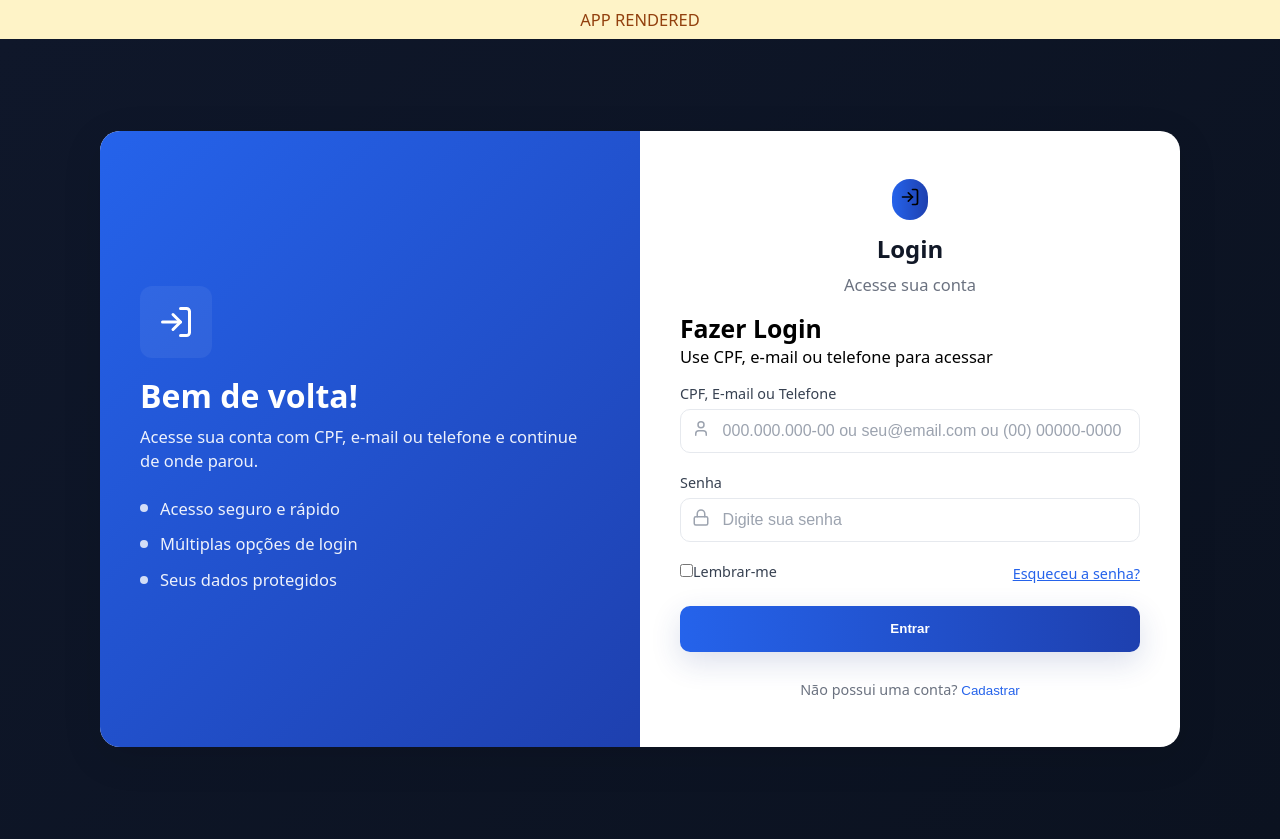
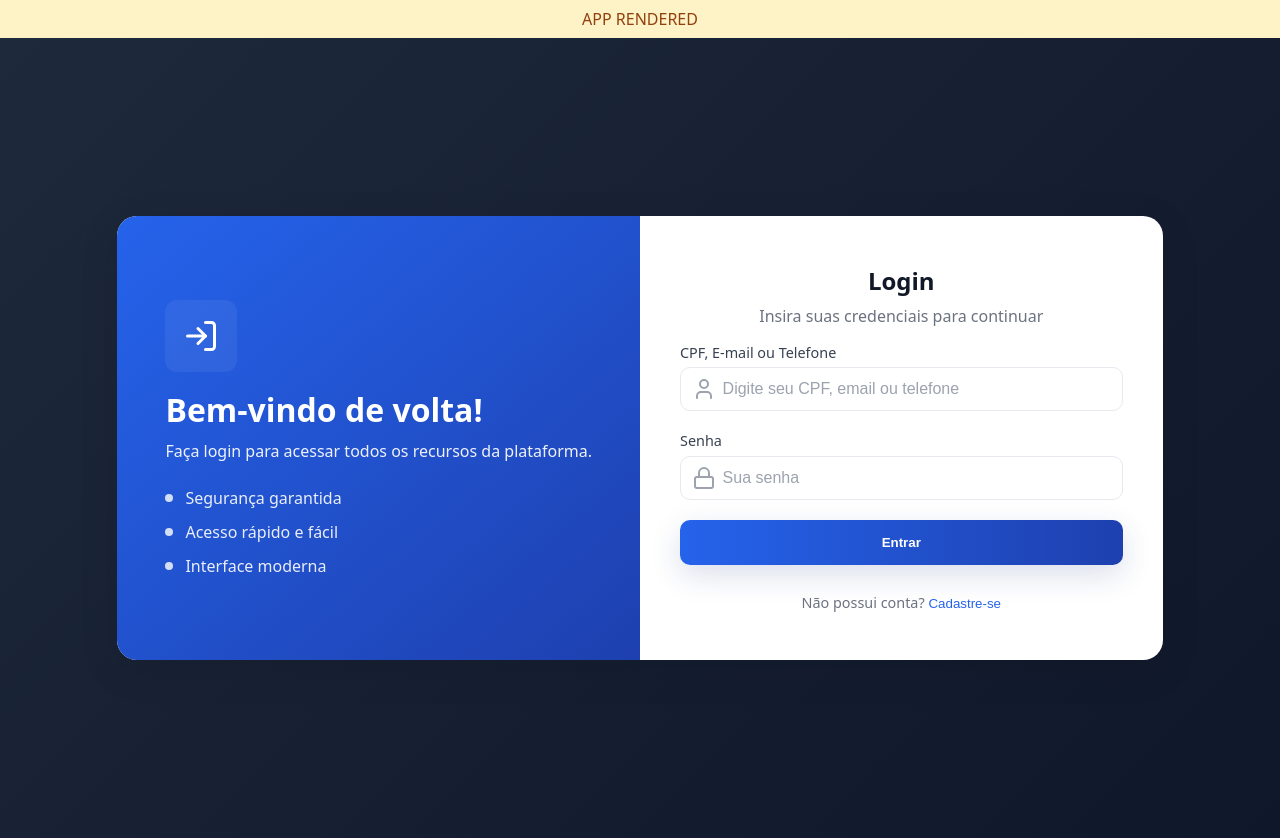
Before and after one commit to andre8756/cedup, a React (Vite) app in the folder Front-End/: page /login in a window 1280 px wide. Built offline with nearby package versions, Linux system fonts and the light colour scheme.

Commit message:
fix - Arrumando erros do tsx

```diff
--- a/Front-End/src/lib/auth.ts
+++ b/Front-End/src/lib/auth.ts
@@ -1,6 +1,3 @@
-// Small local auth stub to replace Supabase usage.
-// This provides a minimal compatible interface for the Login page.
-
 type IdentifierType = 'cpf' | 'telefone' | 'email' | null;
 
 export async function queryUser({
@@ -12,38 +9,26 @@ export async function queryUser({
   identifierType: IdentifierType;
   senha: string;
 }) {
-  // Example hardcoded users. You can replace this with calls to your API.
-  const users = [
-    {
-      id: 1,
-      titular: 'Usuário Teste',
-      cpf: '00000000000',
-      telefone: '00000000000',
-      email: 'teste@teste.com',
-      senha: '1234',
-    },
-  ];
+  const clean = (v: string) => v.replace(/\D/g, '');
+  let body: Record<string, string> = { senha };
 
-  // Normalize inputs
-  const clean = (v: string) => v.replace(/\D/g, '');
+  if (identifierType === 'cpf') body.cpf = clean(identifier);
+  else if (identifierType === 'telefone') body.telefone = clean(identifier);
+  else if (identifierType === 'email') body.email = identifier;
 
-  let user = null;
+  try {
+    const response = await fetch('http://localhost:8080/api/auth/login', {
+      method: 'POST',
+      headers: { 'Content-Type': 'application/json' },
+      body: JSON.stringify(body),
+    });
 
-  if (identifierType === 'cpf') {
-    const cpf = clean(identifier);
-    user = users.find((u) => u.cpf === cpf && u.senha === senha) ?? null;
-  } else if (identifierType === 'telefone') {
-    const telefone = clean(identifier);
-    user = users.find((u) => u.telefone === telefone && u.senha === senha) ?? null;
-  } else if (identifierType === 'email') {
-    user = users.find((u) => u.email === identifier && u.senha === senha) ?? null;
-  } else {
-    // Fallback: try email or cpf/telefone
-    user = users.find((u) => (u.email === identifier || u.cpf === clean(identifier) || u.telefone === clean(identifier)) && u.senha === senha) ?? null;
+    if (!response.ok) return null;
+
+    const data = await response.json();
+    return data.token ? { token: data.token } : null;
+  } catch (error) {
+    console.error('Erro ao consultar usuário:', error);
+    return null;
   }
-
-  // Simulate async
-  return new Promise<{ id: number; titular: string } | null>((resolve) => {
-    setTimeout(() => resolve(user ? { id: user.id, titular: user.titular } : null), 300);
-  });
 }
--- a/Front-End/src/pages/Cadastro/Cadastro.tsx
+++ b/Front-End/src/pages/Cadastro/Cadastro.tsx
@@ -3,9 +3,17 @@ import { UserPlus, User, CreditCard, Mail, Phone, Lock } from 'lucide-react';
 import { useNavigate } from 'react-router-dom';
 import './Cadastro.css';
 
+interface FormData {
+  titular: string;
+  cpf: string;
+  email: string;
+  telefone: string;
+  senha: string;
+}
+
 function Cadastro() {
   const navigate = useNavigate();
-  const [formData, setFormData] = useState({
+  const [formData, setFormData] = useState<FormData>({
     titular: '',
     cpf: '',
     email: '',
@@ -59,6 +67,7 @@ function Cadastro() {
     <div className="cadastro-container">
       <div className="cadastro-content">
         <div className="cadastro-card">
+          {/* Sidebar */}
           <div className="cadastro-sidebar">
             <div className="sidebar-pattern"></div>
             <div className="sidebar-content">
@@ -67,40 +76,74 @@ function Cadastro() {
               <p className="sidebar-text">
                 Crie sua conta e tenha acesso a todos os recursos da plataforma.
               </p>
+              <div className="features-list">
+                <div className="feature-item"><div className="feature-dot"></div><p className="feature-text">Cadastro rápido e seguro</p></div>
+                <div className="feature-item"><div className="feature-dot"></div><p className="feature-text">Proteção de dados garantida</p></div>
+                <div className="feature-item"><div className="feature-dot"></div><p className="feature-text">Suporte disponível 24/7</p></div>
+              </div>
             </div>
           </div>
 
+          {/* Form */}
           <div className="form-container">
-            <h2>Criar Conta</h2>
+            <div className="mobile-header">
+              <div className="mobile-icon-container">
+                <div className="mobile-icon-bg"><UserPlus size={20} /></div>
+              </div>
+              <h1 className="mobile-title">Cadastro</h1>
+              <p className="mobile-subtitle">Preencha seus dados para começar</p>
+            </div>
+
+            <div className="desktop-header">
+              <h2 className="desktop-title">Criar Conta</h2>
+              <p className="desktop-subtitle">Preencha os campos abaixo para se cadastrar</p>
+            </div>
+
             <form onSubmit={handleSubmit} className="form">
               <div className="form-group">
                 <label htmlFor="titular">Nome Completo</label>
-                <input type="text" name="titular" id="titular" value={formData.titular} onChange={handleChange} required />
+                <div className="input-container">
+                  <div className="input-icon"><User size={18} /></div>
+                  <input type="text" name="titular" id="titular" value={formData.titular} onChange={handleChange} required className="form-input"/>
+                </div>
               </div>
 
               <div className="form-group">
                 <label htmlFor="cpf">CPF</label>
-                <input type="text" name="cpf" id="cpf" value={formData.cpf} onChange={handleChange} required maxLength={14} />
+                <div className="input-container">
+                  <div className="input-icon"><CreditCard size={18} /></div>
+                  <input type="text" name="cpf" id="cpf" value={formData.cpf} onChange={handleChange} required maxLength={14} className="form-input"/>
+                </div>
               </div>
 
               <div className="form-group">
                 <label htmlFor="email">E-mail</label>
-                <input type="email" name="email" id="email" value={formData.email} onChange={handleChange} required />
+                <div className="input-container">
+                  <div className="input-icon"><Mail size={18} /></div>
+                  <input type="email" name="email" id="email" value={formData.email} onChange={handleChange} required className="form-input"/>
+                </div>
               </div>
 
               <div className="form-group">
                 <label htmlFor="telefone">Telefone</label>
-                <input type="tel" name="telefone" id="telefone" value={formData.telefone} onChange={handleChange} required maxLength={15} />
+                <div className="input-container">
+                  <div className="input-icon"><Phone size={18} /></div>
+                  <input type="tel" name="telefone" id="telefone" value={formData.telefone} onChange={handleChange} required maxLength={15} className="form-input"/>
+                </div>
               </div>
 
               <div className="form-group">
                 <label htmlFor="senha">Senha</label>
-                <input type="password" name="senha" id="senha" value={formData.senha} onChange={handleChange} required minLength={6} />
+                <div className="input-container">
+                  <div className="input-icon"><Lock size={18} /></div>
+                  <input type="password" name="senha" id="senha" value={formData.senha} onChange={handleChange} required minLength={6} className="form-input"/>
+                </div>
               </div>
 
-              <button type="submit">Cadastrar</button>
-              <p>
-                Já possui conta? <button type="button" onClick={() => navigate('/login')}>Fazer login</button>
+              <button type="submit" className="submit-button">Cadastrar</button>
+
+              <p className="login-text">
+                Já possui conta? <button type="button" onClick={() => navigate('/login')} className="login-link">Fazer login</button>
               </p>
             </form>
           </div>
--- a/Front-End/src/pages/Login/Login.css
+++ b/Front-End/src/pages/Login/Login.css
@@ -1,9 +1,11 @@
+/* Login.css atualizado para TSX */
+
 /* ==============================
    🎨 Variáveis e tema base
 ============================== */
 :root {
-  --bg-900: #0b1220;
-  --bg-800: #0f172a;
+  --bg-900: #0f172a;
+  --bg-800: #1e293b;
   --primary-700: #1e40af;
   --primary-600: #2563eb;
   --muted: #6b7280;
@@ -20,10 +22,6 @@
 /* ==============================
    🌌 Página e container
 ============================== */
-body {
-  font-size: 16.5px;
-}
-
 .login-page {
   min-height: 100vh;
   display: flex;
@@ -34,14 +32,14 @@ body {
   -webkit-font-smoothing: antialiased;
 }
 
+.login-wrapper {
+  width: 100%;
+  max-width: 1024px;
+}
+
 /* ==============================
    🧩 Card principal
 ============================== */
-.login-wrapper {
-  width: 100%;
-  max-width: 1080px;
-}
-
 .login-card {
   background: var(--surface);
   border-radius: var(--radius-lg);
@@ -49,23 +47,9 @@ body {
   overflow: hidden;
   display: flex;
   flex-direction: column;
-  opacity: 0;
-  transform: translateY(20px);
-  animation: fadeInUp 0.6s ease forwards;
 }
 
-@keyframes fadeInUp {
-  from {
-    opacity: 0;
-    transform: translateY(20px);
-  }
-  to {
-    opacity: 1;
-    transform: translateY(0);
-  }
-}
-
-@media (min-width: 960px) {
+@media (min-width: 1024px) {
   .login-card {
     display: grid;
     grid-template-columns: 1fr 1fr;
@@ -77,18 +61,18 @@ body {
 ============================== */
 .login-side {
   display: none;
-  background: linear-gradient(135deg, var(--primary-600), var(--primary-700));
-  color: #fff;
+  background: linear-gradient(to bottom right, var(--primary-600), var(--primary-700));
+  color: white;
   padding: 3rem;
   position: relative;
 }
 
-@media (min-width: 960px) {
+@media (min-width: 1024px) {
   .login-side {
     display: flex;
     flex-direction: column;
     justify-content: center;
-    padding: 3.5rem 2.5rem;
+    padding: 4rem 3rem;
   }
 }
 
@@ -113,13 +97,13 @@ body {
 .login-side h1 {
   font-size: 2rem;
   font-weight: 700;
-  margin: 0 0 0.5rem 0;
+  margin-bottom: 0.5rem;
 }
 
 .login-side p {
   color: rgba(255, 255, 255, 0.92);
   margin: 0;
-  line-height: 1.45;
+  line-height: 1.5;
 }
 
 .feature-list {
@@ -150,15 +134,12 @@ body {
   padding: 2rem;
 }
 
-@media (min-width: 960px) {
+@media (min-width: 1024px) {
   .login-main {
     padding: 3rem 2.5rem;
   }
 }
 
-/* ==============================
-   🪪 Cabeçalho
-============================== */
 .login-header {
   text-align: center;
   margin-bottom: 1rem;
@@ -177,26 +158,12 @@ body {
 }
 
 /* ==============================
-   ℹ️ Bloco informativo
-============================== */
-.info-block {
-  display: none;
-}
-
-@media (min-width: 640px) {
-  .info-block {
-    display: block;
-    margin-bottom: 1rem;
-  }
-}
-
-/* ==============================
    🧾 Formulário
 ============================== */
 .form {
   display: flex;
   flex-direction: column;
-  gap: 1rem;
+  gap: 1.25rem;
 }
 
 .form label {
@@ -224,7 +191,7 @@ body {
   border: 1px solid #e6e9ee;
   border-radius: var(--radius-md);
   font-size: 1rem;
-  transition: box-shadow 0.15s ease, border-color 0.15s ease, transform 0.15s ease;
+  transition: box-shadow 0.2s ease, border-color 0.2s ease, transform 0.15s ease;
 }
 
 .input::placeholder {
@@ -236,32 +203,6 @@ body {
   box-shadow: 0 6px 20px rgba(37, 99, 235, 0.12);
   border-color: transparent;
   transform: translateY(-1px);
-}
-
-/* ==============================
-   🧭 Rodapé do formulário
-============================== */
-.form-footer {
-  display: flex;
-  align-items: center;
-  justify-content: space-between;
-  font-size: 0.9rem;
-  color: #374151;
-}
-
-.form-footer a,
-.form-footer button {
-  color: var(--primary-600);
-  background: none;
-  border: none;
-  cursor: pointer;
-  font-weight: 500;
-  transition: opacity 0.15s;
-}
-
-.form-footer a:hover,
-.form-footer button:hover {
-  opacity: 0.8;
 }
 
 /* ==============================
@@ -286,7 +227,7 @@ body {
 }
 
 /* ==============================
-   🚀 Botões
+   🚀 Botão principal
 ============================== */
 .btn-primary {
   width: 100%;
@@ -294,7 +235,7 @@ body {
   border-radius: var(--radius-md);
   font-weight: 700;
   color: #fff;
-  background: linear-gradient(90deg, var(--primary-600), var(--primary-700));
+  background: linear-gradient(to right, var(--primary-600), var(--primary-700));
   border: none;
   cursor: pointer;
   box-shadow: 0 10px 30px rgba(30, 58, 138, 0.16);
@@ -313,7 +254,7 @@ body {
 }
 
 /* ==============================
-   🔹 Meta (link de cadastro)
+   🔹 Link para cadastro
 ============================== */
 .meta {
   text-align: center;
--- a/Front-End/src/pages/Login/Login.tsx
+++ b/Front-End/src/pages/Login/Login.tsx
@@ -1,8 +1,8 @@
+import { useState } from 'react';
+import { User, Lock, LogIn } from 'lucide-react';
+import { useNavigate } from 'react-router-dom';
+import { queryUser } from '../../lib/auth';
 import './Login.css';
-import { useState } from 'react';
-import { LogIn, Lock, Phone, Mail, User } from 'lucide-react';
-import { queryUser } from '../../lib/auth';
-import { useNavigate } from 'react-router-dom';
 
 function Login() {
   const navigate = useNavigate();
@@ -11,41 +11,15 @@ function Login() {
   const [loading, setLoading] = useState(false);
   const [message, setMessage] = useState({ type: '', text: '' });
 
-  const formatInput = (value: string) => {
-    const numbers = value.replace(/\D/g, '');
-
-    if (numbers.length === 11 && !value.includes('.')) {
-      return numbers.replace(/(\d{3})(\d{3})(\d{3})(\d{2})/, '$1.$2.$3-$4');
-    }
-
-    if (numbers.length === 11 && value.includes('(')) {
-      return numbers.replace(/(\d{2})(\d{5})(\d{4})/, '($1) $2-$3');
-    }
-
-    return value;
-  };
+  // remove formatação só ao enviar
+  const clean = (value: string) => value.replace(/\D/g, '');
 
   const getIdentifierType = (value: string) => {
-    const clean = value.replace(/\D/g, '');
-
-    if (clean.length === 11 && !value.includes('@')) {
-      if (value.includes('.') && value.includes('-')) {
-        return 'cpf';
-      } else if (value.includes('(')) {
-        return 'telefone';
-      }
-    }
-
-    if (value.includes('@')) {
-      return 'email';
-    }
-
+    if (value.includes('@')) return 'email';
+    const digits = clean(value);
+    if (digits.length === 11 && value.includes('.')) return 'cpf';
+    if (digits.length === 11) return 'telefone';
     return null;
-  };
-
-  const handleIdentifierChange = (e: React.ChangeEvent<HTMLInputElement>) => {
-    const value = e.target.value;
-    setIdentifier(formatInput(value));
   };
 
   const handleSubmit = async (e: React.FormEvent) => {
@@ -55,25 +29,26 @@ function Login() {
 
     try {
       const identifierType = getIdentifierType(identifier);
-
-      if (!identifierType && !identifier.includes('@')) {
-        setMessage({ type: 'error', text: 'Digite um CPF, telefone ou e-mail válido.' });
+      if (!identifierType) {
+        setMessage({ type: 'error', text: 'Formato de identificador inválido.' });
         setLoading(false);
         return;
       }
 
-      // Use local auth helper instead of Supabase
-      const result = await queryUser({ identifier, identifierType, senha });
+      const result = await queryUser({
+        identifier,
+        identifierType,
+        senha,
+      });
 
-      if (!result) {
-        setMessage({ type: 'error', text: 'Credenciais inválidas. Verifique seus dados.' });
+      if (!result?.token) {
+        setMessage({ type: 'error', text: 'Credenciais inválidas.' });
       } else {
-        setMessage({ type: 'success', text: `Bem-vindo, ${result.titular}! Redirecionando...` });
-        setTimeout(() => {
-          navigate('/dashboard');
-        }, 1500);
+        localStorage.setItem('token', result.token);
+        setMessage({ type: 'success', text: 'Login realizado! Redirecionando...' });
+        setTimeout(() => navigate('/dashboard'), 1500);
       }
-    } catch (error) {
+    } catch {
       setMessage({ type: 'error', text: 'Erro ao fazer login. Tente novamente.' });
     } finally {
       setLoading(false);
@@ -82,111 +57,72 @@ function Login() {
 
   return (
     <div className="login-page">
-      <div className="login-wrapper">
       <div className="login-card">
         <div className="login-side">
-            <div className="relative z-10">
-              <div className="mb-8">
           <div className="brand">
-                  <LogIn className="icon" />
+            <LogIn size={36} />
           </div>
-                <h1>Bem de volta!</h1>
-                <p>
-                  Acesse sua conta com CPF, e-mail ou telefone e continue de onde parou.
-                </p>
-              </div>
-
+          <h1>Bem-vindo de volta!</h1>
+          <p>Faça login para acessar todos os recursos da plataforma.</p>
           <div className="feature-list">
-                <div className="feature"><div className="dot"></div><p>Acesso seguro e rápido</p></div>
-                <div className="feature"><div className="dot"></div><p>Múltiplas opções de login</p></div>
-                <div className="feature"><div className="dot"></div><p>Seus dados protegidos</p></div>
-              </div>
+            <div className="feature"><div className="dot" /> Segurança garantida</div>
+            <div className="feature"><div className="dot" /> Acesso rápido e fácil</div>
+            <div className="feature"><div className="dot" /> Interface moderna</div>
           </div>
         </div>
 
         <div className="login-main">
           <div className="login-header">
-              <div style={{display:'flex',justifyContent:'center',marginBottom:12}}>
-                <div style={{background:'linear-gradient(90deg,#2563eb,#1e40af)',padding:8,borderRadius:999}}>
-                  <LogIn size={20} className="icon" />
-                </div>
-              </div>
             <h1>Login</h1>
-              <p>Acesse sua conta</p>
+            <p>Insira suas credenciais para continuar</p>
           </div>
 
-            <div className="info-block">
-              <h2>Fazer Login</h2>
-              <p>Use CPF, e-mail ou telefone para acessar</p>
-            </div>
-
-            <form onSubmit={handleSubmit} className="form">
-              <div>
-                <label htmlFor="identifier">CPF, E-mail ou Telefone</label>
+          <form className="form" onSubmit={handleSubmit}>
             <div className="field">
-                  <div className="icon">
-                    {identifier.includes('@') ? (
-                      <Mail size={18} />
-                    ) : identifier.includes('(') ? (
-                      <Phone size={18} />
-                    ) : (
-                      <User size={18} />
-                    )}
-                  </div>
+              <label>CPF, E-mail ou Telefone</label>
+              <div className="input-container">
                 <input
                   type="text"
-                    id="identifier"
                   value={identifier}
-                    onChange={handleIdentifierChange}
+                  onChange={(e) => setIdentifier(e.target.value)}
+                  className="input"
+                  placeholder="Digite seu CPF, email ou telefone"
                   required
-                    className="input"
-                    placeholder="000.000.000-00 ou seu@email.com ou (00) 00000-0000"
                 />
+                <User className="icon" />
               </div>
             </div>
 
-              <div>
-                <label htmlFor="senha">Senha</label>
             <div className="field">
-                  <div className="icon"><Lock size={18} /></div>
+              <label>Senha</label>
+              <div className="input-container">
                 <input
                   type="password"
-                    id="senha"
                   value={senha}
                   onChange={(e) => setSenha(e.target.value)}
+                  className="input"
+                  placeholder="Sua senha"
                   required
-                    className="input"
-                    placeholder="Digite sua senha"
                 />
+                <Lock className="icon" />
               </div>
             </div>
 
-              <div className="form-footer">
-                <label className="flex items-center gap-2 cursor-pointer">
-                  <input type="checkbox" />
-                  <span>Lembrar-me</span>
-                </label>
-                <a href="#">Esqueceu a senha?</a>
-              </div>
-
             {message.text && (
-                <div className={`message ${message.type === 'success' ? 'success' : 'error'}`}>
-                  <p>{message.text}</p>
-                </div>
+              <p className={`message ${message.type}`}>{message.text}</p>
             )}
 
-              <button type="submit" disabled={loading} className="btn-primary">
+            <button type="submit" className="btn-primary" disabled={loading}>
               {loading ? 'Entrando...' : 'Entrar'}
             </button>
 
             <p className="meta">
-                Não possui uma conta?{' '}
+              Não possui conta?{' '}
               <button type="button" onClick={() => navigate('/cadastro')}>
-                  Cadastrar
+                Cadastre-se
               </button>
             </p>
           </form>
-          </div>
         </div>
       </div>
     </div>
--- a/Front-End/src/pages/Transacoes/Transacoes.tsx
+++ b/Front-End/src/pages/Transacoes/Transacoes.tsx
@@ -1,3 +1,4 @@
+
 import './Transacoes.css';
 
 function Transacoes() {
```
Also changed, not shown: Front-End/src/pages/Cadastro/Cadastro.css (+5 -10 lines). Lines whose indentation alone changed are shown as unchanged.
